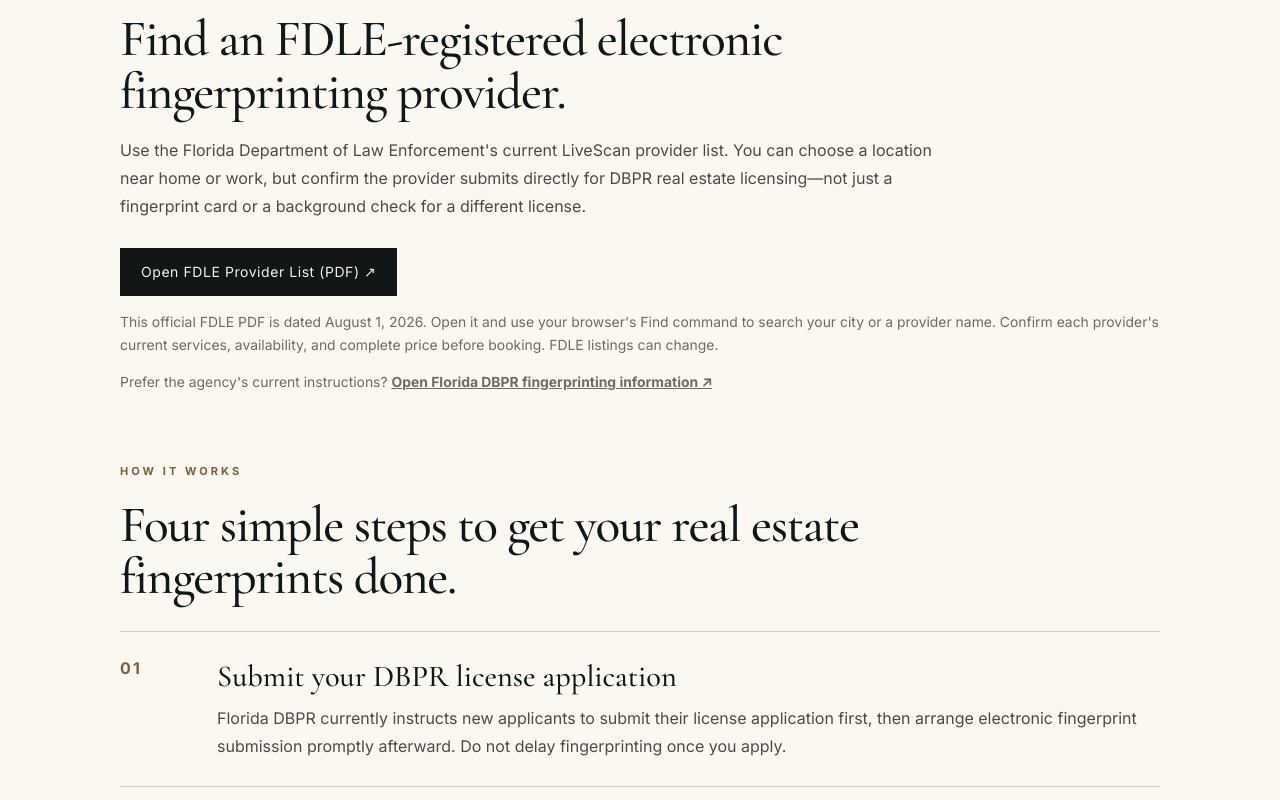
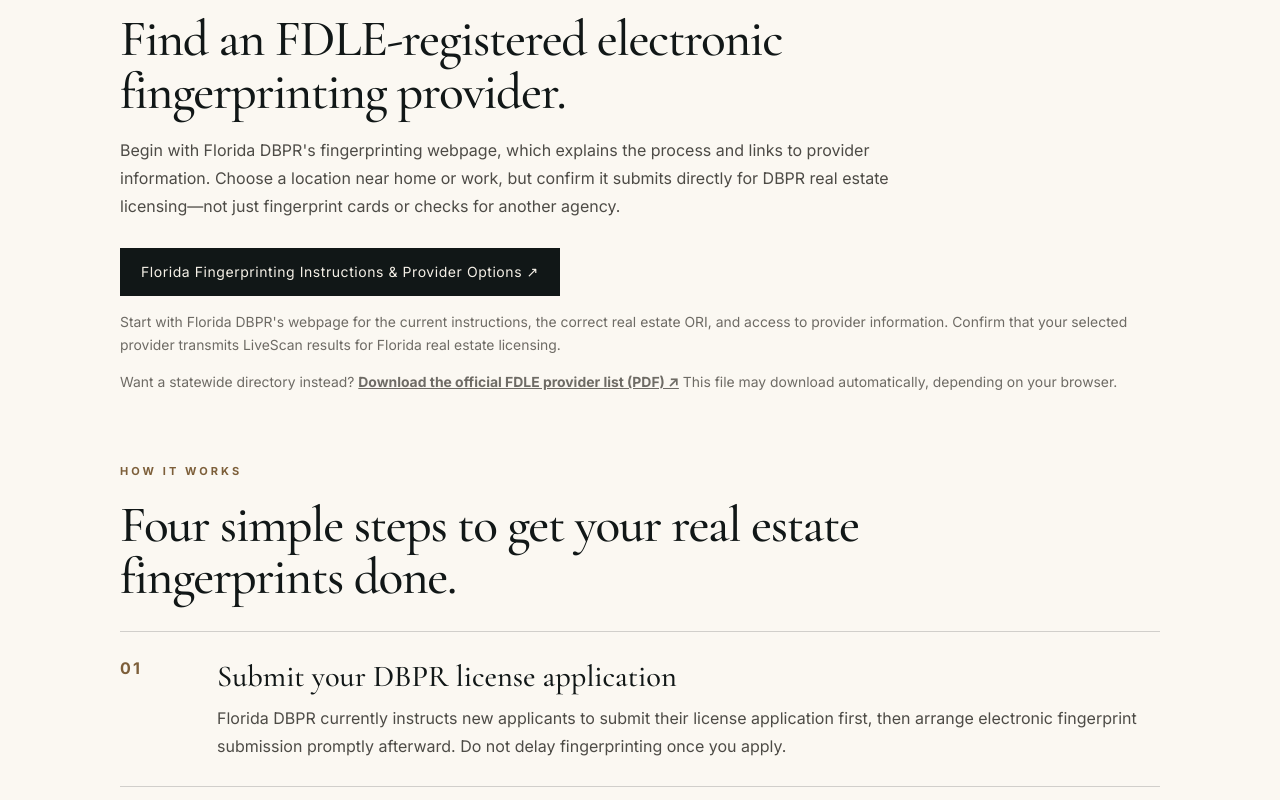
Before and after one commit to BrianLook/Greyson-Institute-Website, a Next.js app: page /florida-real-estate-fingerprinting in a window 1280 px wide. Shown: the part 1020-1820 px from the top of the page. Built offline with nearby package versions, Linux system fonts and the light colour scheme.

Commit message:
Make DBPR fingerprinting webpage the primary link; label optional FDLE PDF download clearly

```diff
--- a/app/florida-real-estate-fingerprinting/page.tsx
+++ b/app/florida-real-estate-fingerprinting/page.tsx
@@ -80,8 +80,8 @@ const officialLinks = [
     url: "https://www2.myfloridalicense.com/fingerprinting/",
   },
   {
-    title: "FDLE LiveScan service provider list (PDF)",
-    description: "Official statewide FDLE provider listing generated August 1, 2026. Search the PDF for a city, then confirm current services and availability directly.",
+    title: "Download FDLE LiveScan provider list (PDF)",
+    description: "Optional downloadable provider directory. The list is dated August 1, 2026; confirm current services before booking.",
     url: "https://www.fdle.state.fl.us/getContentAsset/f5614955-d587-4099-b801-46a9227a8cdd/73aabf56-e6e5-4330-95a3-5f2a270a1d2b/LiveScan-Provider-Listing-October-2025.pdf",
   },
   {
@@ -149,37 +149,38 @@ export default function FloridaRealEstateFingerprintingPage() {
             Find an FDLE-registered electronic fingerprinting provider.
           </h2>
           <p style={{ color: "#4d4b46", maxWidth: "840px", lineHeight: 1.75 }}>
-            Use the Florida Department of Law Enforcement&apos;s current
-            LiveScan provider list. You can choose a location near home or
-            work, but confirm the provider submits directly for DBPR real
-            estate licensing—not just a fingerprint card or a background check
-            for a different license.
+            Begin with Florida DBPR&apos;s fingerprinting webpage, which
+            explains the process and links to provider information. Choose a
+            location near home or work, but confirm it submits directly for
+            DBPR real estate licensing—not just fingerprint cards or checks
+            for another agency.
           </p>
           <a
-            href="https://www.fdle.state.fl.us/getContentAsset/f5614955-d587-4099-b801-46a9227a8cdd/73aabf56-e6e5-4330-95a3-5f2a270a1d2b/LiveScan-Provider-Listing-October-2025.pdf"
+            href="https://www2.myfloridalicense.com/fingerprinting/"
             target="_blank"
             rel="noopener noreferrer"
             className="button"
             style={{ marginTop: "12px" }}
           >
-            Open FDLE Provider List (PDF) ↗
+            Florida Fingerprinting Instructions &amp; Provider Options ↗
           </a>
           <p style={{ fontSize: "0.87rem", color: "#6e6b65", marginTop: "15px", lineHeight: 1.65 }}>
-            This official FDLE PDF is dated August 1, 2026. Open it and use
-            your browser&apos;s Find command to search your city or a provider name.
-            Confirm each provider&apos;s current services, availability, and
-            complete price before booking. FDLE listings can change.
+            Start with Florida DBPR&apos;s webpage for the current
+            instructions, the correct real estate ORI, and access to
+            provider information. Confirm that your selected provider
+            transmits LiveScan results for Florida real estate licensing.
           </p>
           <p style={{ fontSize: "0.87rem", color: "#6e6b65", marginTop: "14px", lineHeight: 1.65 }}>
-            Prefer the agency&apos;s current instructions?{" "}
+            Want a statewide directory instead?{" "}
             <a
-              href="https://www2.myfloridalicense.com/fingerprinting/"
+              href="https://www.fdle.state.fl.us/getContentAsset/f5614955-d587-4099-b801-46a9227a8cdd/73aabf56-e6e5-4330-95a3-5f2a270a1d2b/LiveScan-Provider-Listing-October-2025.pdf"
               target="_blank"
               rel="noopener noreferrer"
               style={{ textDecoration: "underline", fontWeight: 700 }}
             >
-              Open Florida DBPR fingerprinting information ↗
+              Download the official FDLE provider list (PDF) ↗
             </a>
+            {" "}This file may download automatically, depending on your browser.
           </p>
         </div>
 
```
